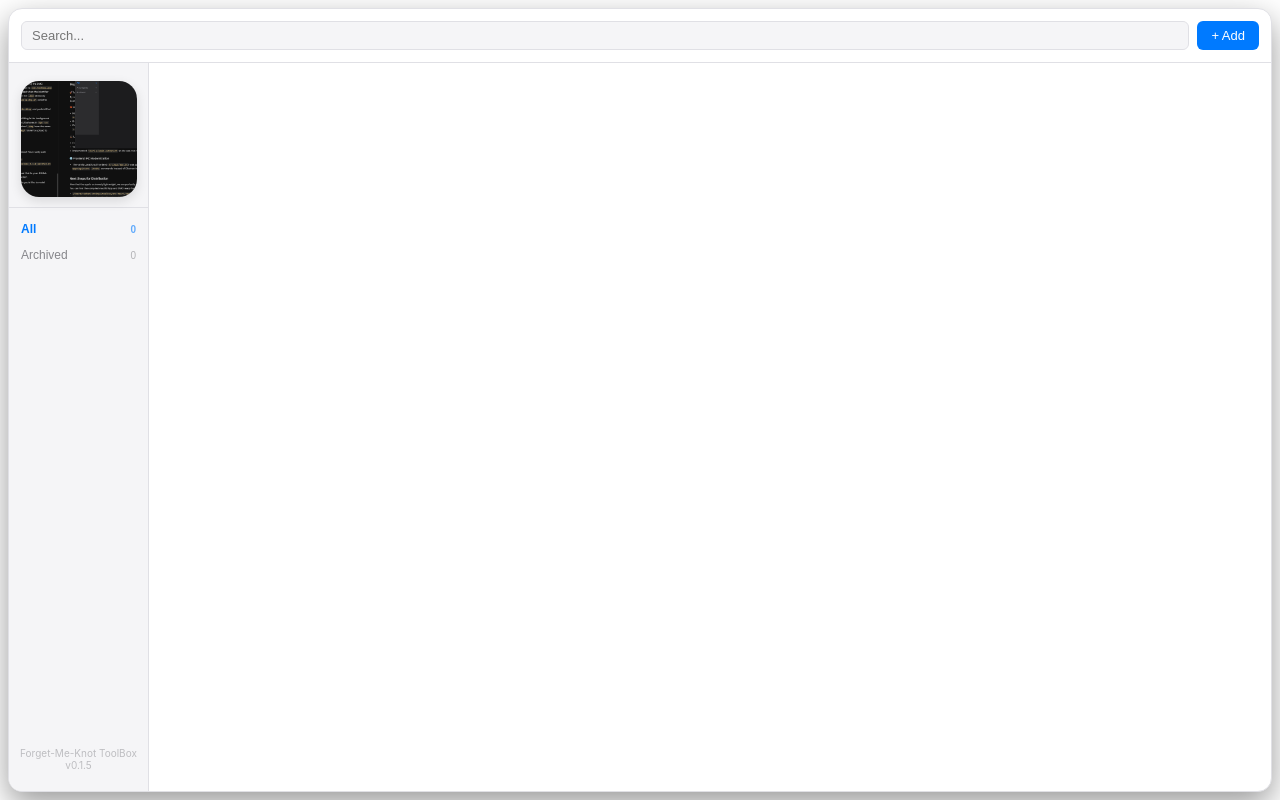
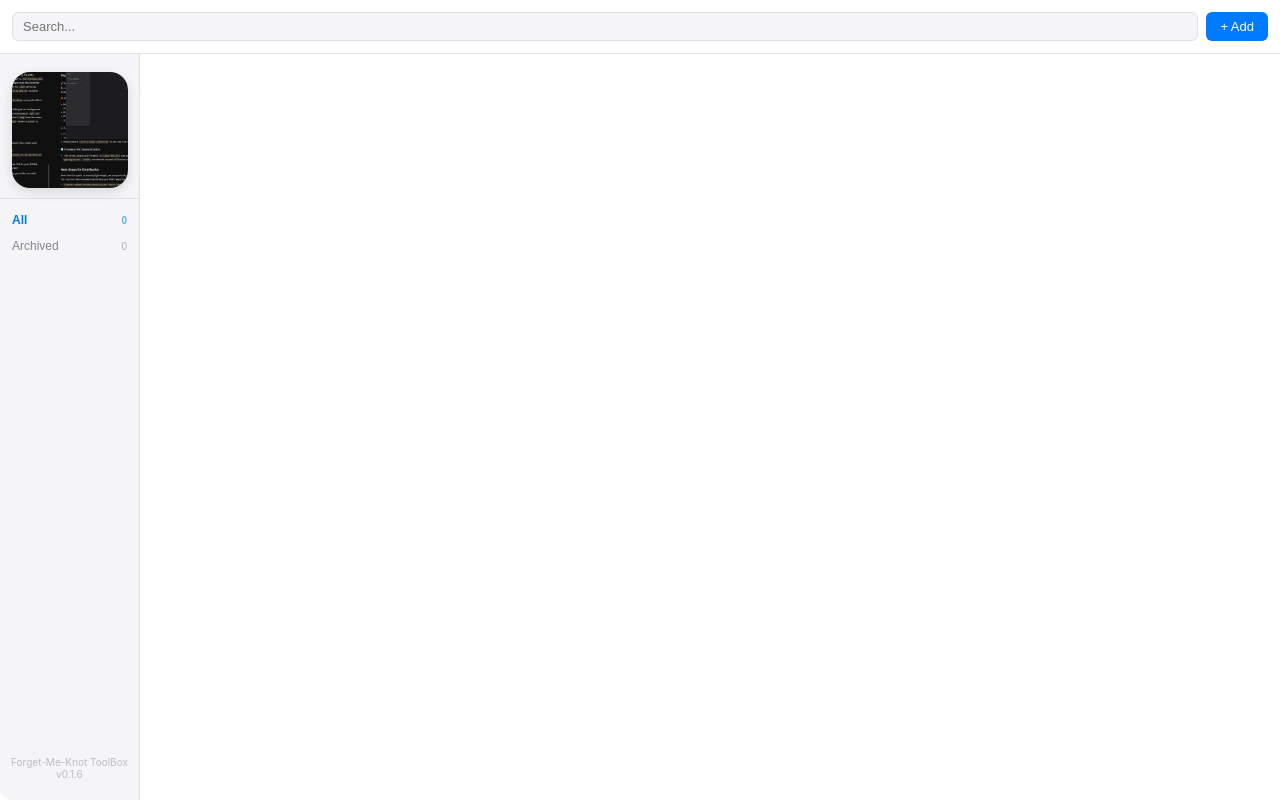
Before and after one commit to toshon-jennings/forget-me-knot, a website with bundled scripts: page src/gui/index.html in a window 1280 px wide. Built offline with nearby package versions, Linux system fonts and the light colour scheme; files whose address does not match are found by name.

Commit message:
v0.1.6 release: remove border stroke and outer gap around main window

```diff
--- a/package.json
+++ b/package.json
@@ -1,6 +1,6 @@
 {
   "name": "toolbox",
-  "version": "0.1.5",
+  "version": "0.1.6",
   "description": "Forget-Me-Knot ToolBox — your personal service dashboard",
   "type": "module",
   "scripts": {
--- a/src-tauri/Cargo.toml
+++ b/src-tauri/Cargo.toml
@@ -1,6 +1,6 @@
 [package]
 name = "app"
-version = "0.1.5"
+version = "0.1.6"
 description = "A Tauri App"
 authors = ["you"]
 license = ""
--- a/src-tauri/tauri.conf.json
+++ b/src-tauri/tauri.conf.json
@@ -1,7 +1,7 @@
 {
   "$schema": "../node_modules/@tauri-apps/cli/config.schema.json",
   "productName": "Forget-Me-Knot ToolBox",
-  "version": "0.1.5",
+  "version": "0.1.6",
   "identifier": "com.toolbox.desktop",
   "build": {
     "frontendDist": "../dist/gui",
--- a/src/gui/index.html
+++ b/src/gui/index.html
@@ -22,7 +22,7 @@
       <button class="cat-btn active" data-cat="">All <span class="count" id="count-all">0</span></button>
       <div id="category-list"></div>
       <button class="cat-btn" data-cat="archived">Archived <span class="count" id="count-archived">0</span></button>
-      <div style="margin-top: auto; padding: 12px 10px; font-size: 10px; color: var(--text-dim); opacity: 0.5; text-align: center;">Forget-Me-Knot ToolBox v0.1.5</div>
+      <div style="margin-top: auto; padding: 12px 10px; font-size: 10px; color: var(--text-dim); opacity: 0.5; text-align: center;">Forget-Me-Knot ToolBox v0.1.6</div>
     </aside>
 
     <main>
--- a/src/gui/styles.css
+++ b/src/gui/styles.css
@@ -34,22 +34,24 @@ html, body {
 }
 
 body {
-  padding: 8px;
   font-family: -apple-system, BlinkMacSystemFont, "SF Pro Text", sans-serif;
   color: var(--text);
   -webkit-font-smoothing: antialiased;
+  border-radius: 12px;
+  overflow: hidden;
 }
 
 .app {
   display: grid;
   grid-template-columns: 140px 1fr;
   grid-template-rows: auto 1fr;
-  height: calc(100vh - 16px);
+  width: 100%;
+  height: 100%;
   background: var(--bg);
-  border-radius: 14px;
+  border-radius: 12px;
   overflow: hidden;
-  border: 1px solid var(--border);
-  box-shadow: 0 12px 32px rgba(0, 0, 0, 0.4);
+  border: none;
+  box-shadow: none;
 }
 
 .topbar {
```
Also changed, not shown: 1 other file.
